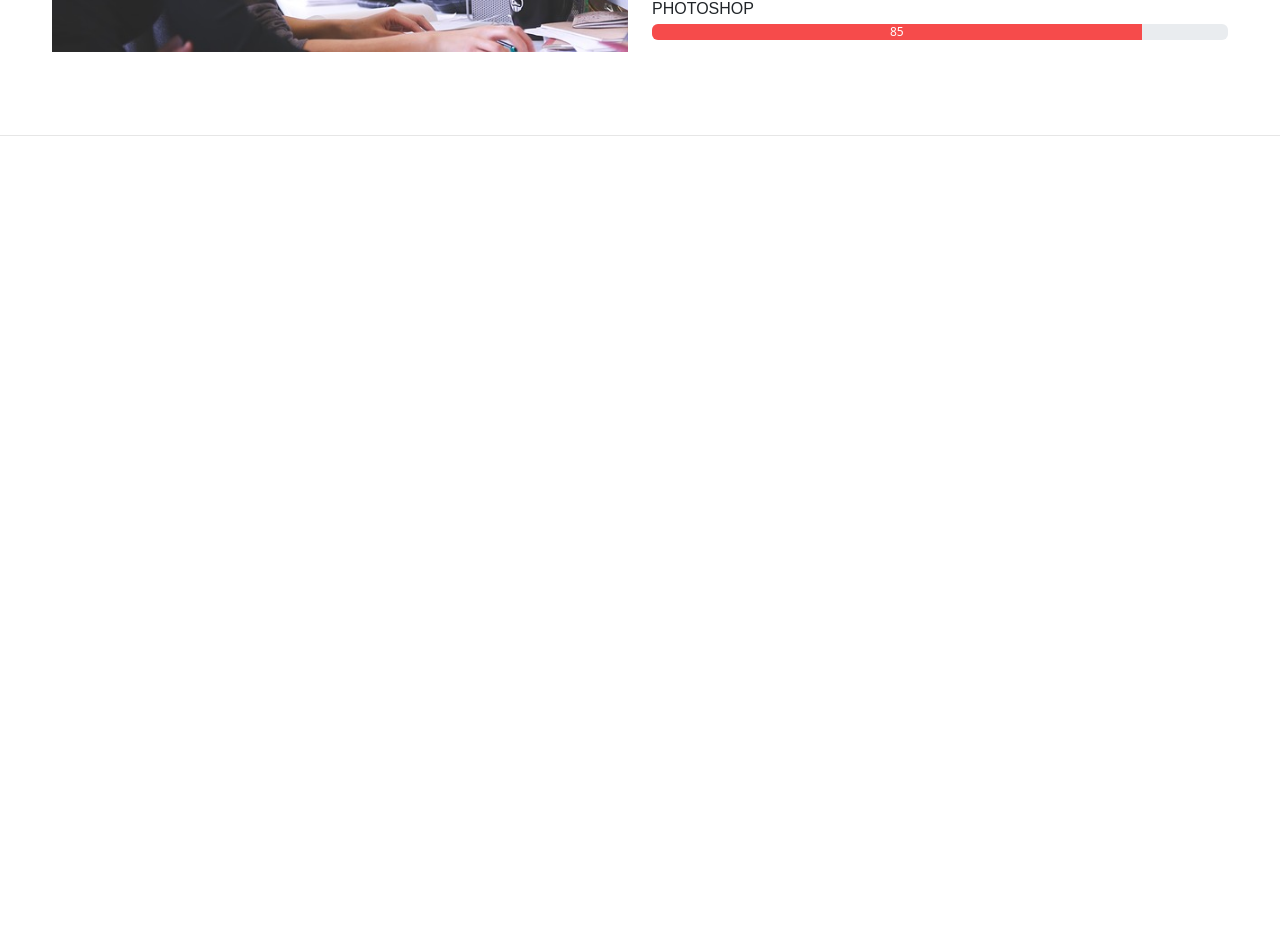
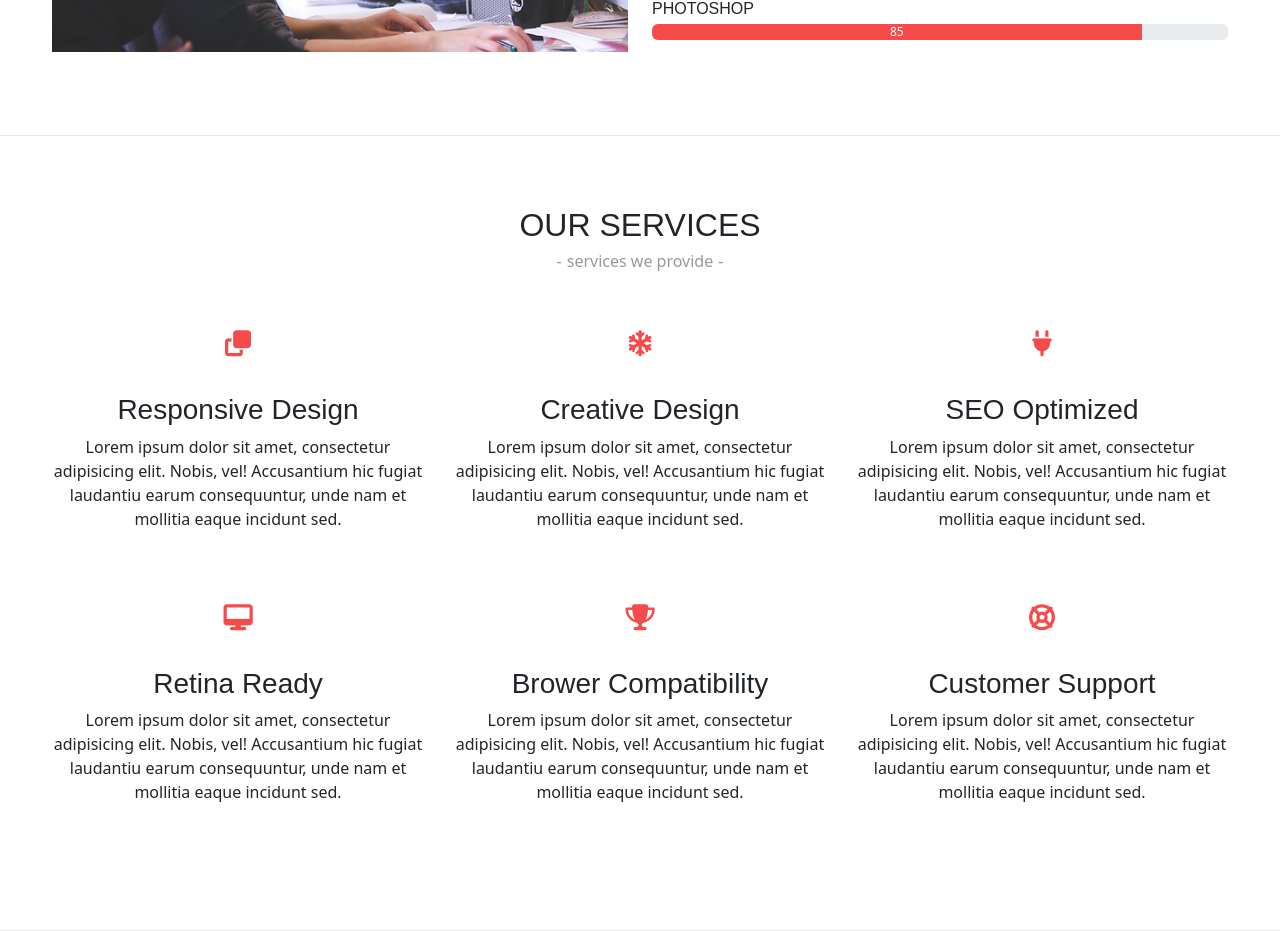
Before and after one commit to seanarch/react-corp-bootstrap, a React (Create React App) app: page / in a window 1280 px wide. Shown: the part 1040-1971 px from the top of the page. Before the commit the page ends 1176 px from the top, so only its background shows below. Built offline with nearby package versions, Linux system fonts and the light colour scheme.

Commit message:
Update service page

```diff
--- a/src/App.js
+++ b/src/App.js
@@ -3,6 +3,7 @@
 import AppHeader from "./components/header";
 import AppHero from "./components/hero";
 import AppAbout from "./components/about";
+import AppServices from "./components/services";
 
 function App() {
   return (
@@ -13,6 +14,7 @@
       <main>
         <AppHero />
         <AppAbout />
+        <AppServices />
       </main>
     </div>
   );
--- /dev/null
+++ b/src/components/services.js
@@ -0,0 +1,78 @@
+import React from "react";
+import { Container } from "react-bootstrap";
+import Row from "react-bootstrap/Row";
+import Col from "react-bootstrap/Col";
+
+const AppServices = () => {
+  const servicesData = [
+    {
+      id: 1,
+      icon: "fas fa-clone",
+      title: "Responsive Design",
+      description:
+        "Lorem ipsum dolor sit amet, consectetur adipisicing elit. Nobis, vel! Accusantium hic fugiat laudantiu earum consequuntur, unde nam et mollitia eaque incidunt sed.",
+    },
+    {
+      id: 2,
+      icon: "fas fa-snowflake",
+      title: "Creative Design",
+      description:
+        "Lorem ipsum dolor sit amet, consectetur adipisicing elit. Nobis, vel! Accusantium hic fugiat laudantiu earum consequuntur, unde nam et mollitia eaque incidunt sed.",
+    },
+    {
+      id: 3,
+      icon: "fas fa-plug",
+      title: "SEO Optimized",
+      description:
+        "Lorem ipsum dolor sit amet, consectetur adipisicing elit. Nobis, vel! Accusantium hic fugiat laudantiu earum consequuntur, unde nam et mollitia eaque incidunt sed.",
+    },
+    {
+      id: 4,
+      icon: "fas fa-desktop",
+      title: "Retina Ready",
+      description:
+        "Lorem ipsum dolor sit amet, consectetur adipisicing elit. Nobis, vel! Accusantium hic fugiat laudantiu earum consequuntur, unde nam et mollitia eaque incidunt sed.",
+    },
+    {
+      id: 5,
+      icon: "fas fa-trophy",
+      title: "Brower Compatibility",
+      description:
+        "Lorem ipsum dolor sit amet, consectetur adipisicing elit. Nobis, vel! Accusantium hic fugiat laudantiu earum consequuntur, unde nam et mollitia eaque incidunt sed.",
+    },
+    {
+      id: 6,
+      icon: "fas fa-life-ring",
+      title: "Customer Support",
+      description:
+        "Lorem ipsum dolor sit amet, consectetur adipisicing elit. Nobis, vel! Accusantium hic fugiat laudantiu earum consequuntur, unde nam et mollitia eaque incidunt sed.",
+    },
+  ];
+
+  return (
+    <section id="services" className="block services-block">
+      <Container fluid>
+        <div className="title-holder">
+          <h2>Our services</h2>
+          <div className="subtitle">services we provide</div>
+        </div>
+        <Row>
+          {servicesData.map((service) => {
+            return (
+              <Col key={service.id} sm={4} className="title-holder">
+                <div className="icon">
+                  {" "}
+                  <i className={service.icon}></i>{" "}
+                </div>
+                <h3>{service.title}</h3>
+                <p>{service.description}</p>
+              </Col>
+            );
+          })}
+        </Row>
+      </Container>
+    </section>
+  );
+};
+
+export default AppServices;
```
